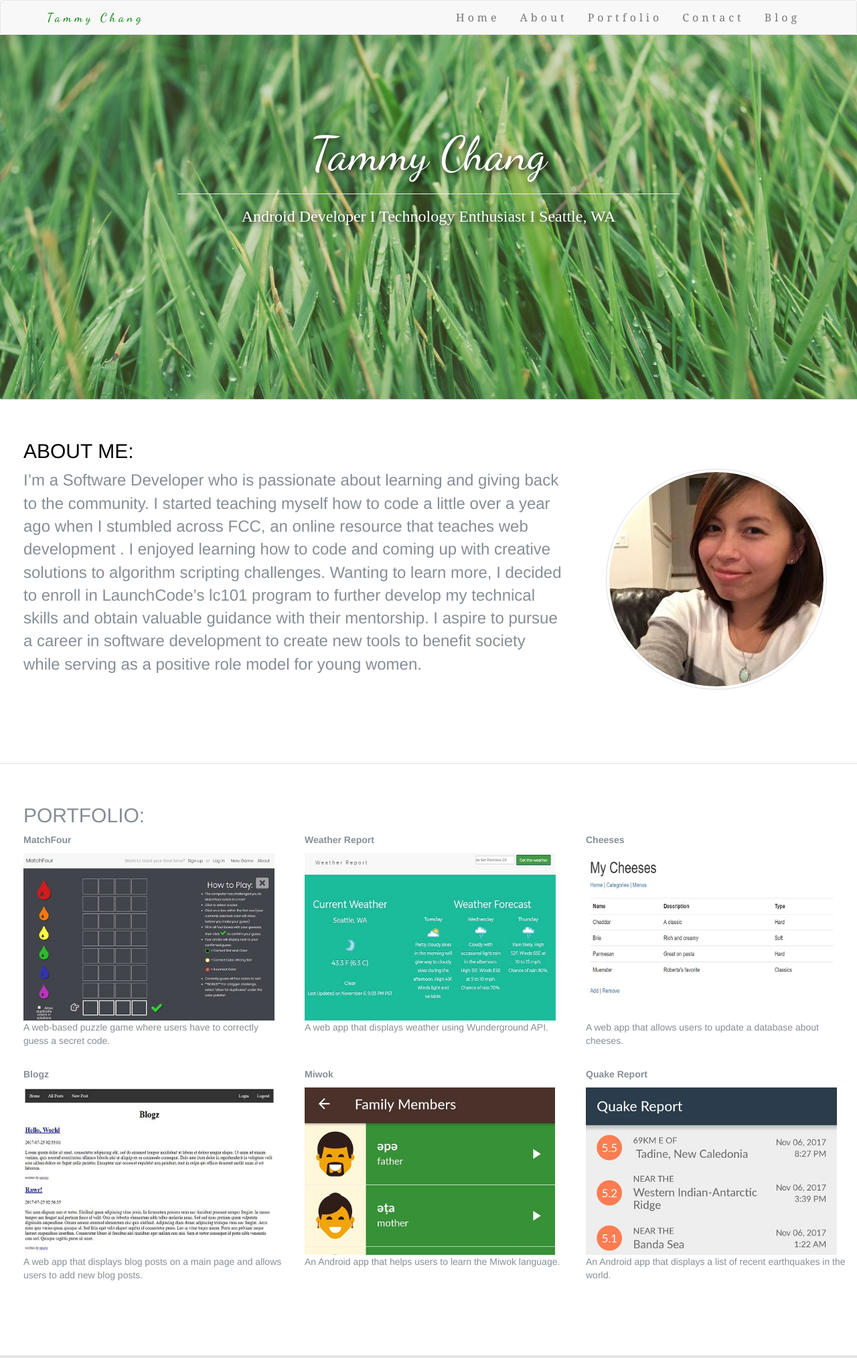
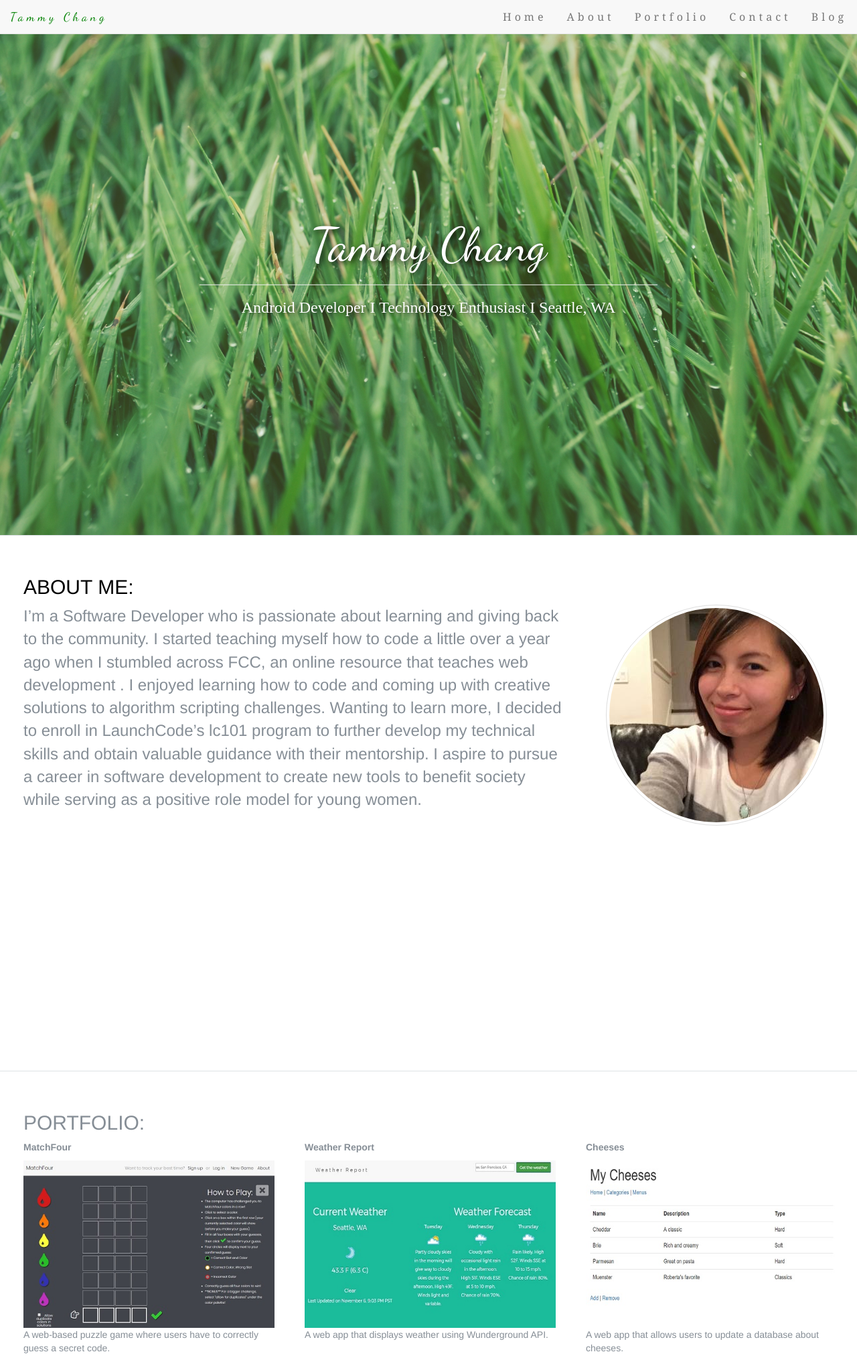
Before and after one commit to ctam91/tammysblog, a Flask app: page / in a window 1280 px wide. Shown: the top 2028 px of the page at 67% size. Run offline with Flask 2, Linux system fonts and the light colour scheme; some libraries are stand-ins or nearby versions; some web fonts are replaced.

Commit message:
update style

```diff
--- a/static/styles/mainpage.css
+++ b/static/styles/mainpage.css
@@ -40,6 +40,7 @@ section{
     padding-bottom: 220px;
     background: url("static/img/grass.jpg")no-repeat;
     background-size:cover;
+    height: 100vh;
 }
 
 #about {
@@ -50,14 +51,16 @@ section{
   color: black;
   padding-left:20px;
   font-size: 24px;
+  height: 100vh;
 }
 
 #portfolio{
- padding-top:40px;
+  padding-top:40px;
   padding-bottom:100px;
-background-color: white;
+  background-color: white;
   background-size:cover;
   padding-left:20px;
+  height: 100vh;
 }
 
 #portfolio, p{
@@ -65,11 +68,12 @@ background-color: white;
 }
 
 #contact{
-padding-top:20px;
+  padding-top:20px;
   padding-bottom:50px;
- background: #E5E4E2;
+  background: #E5E4E2;
   background-size:cover;
   text-align: center;
+  height: 100vh;
 
 }
 
@@ -132,7 +136,7 @@ float: left;
 
 .btnlist{
   font-size: 18px;
-  text-algin: center;
+  text-align: center;
   margin-left:20px;
 }
 
@@ -152,13 +156,12 @@ float: left;
 }
 
 .navbar-nav  li a:hover {
-    color: #1abc9c !important;
+  color: #1abc9c !important;
 }
 
 .title {
   color:green;
   font-family: dancing script;
-  font-size: 18px;
 }
 
 .img-profile {
@@ -188,3 +191,10 @@ float: left;
   font-family: cambria !important;
   font-size: 16px;
 }
+
+.container {
+    position: absolute;
+    top: 50%;
+    left: 50%;
+    transform: translateX(-50%) translateY(-50%);
+}
--- a/templates/base.html
+++ b/templates/base.html
@@ -29,17 +29,18 @@
 <!-- End Header-->
 
 <!--Navigation bar-->
-<nav class="navbar navbar-default">
-    <div class="container">
+<nav class="navbar navbar-default navbar-fixed-top topnav navbar-custom" role="navigation">
+     <div class="container-fluid">
        <div class="navbar-header">
-            <button type="button" class="navbar-toggle" data-toggle="collapse" data-target="#myNavbar">
+           <button type="button" class="navbar-toggle collapsed" data-toggle="collapse" data-target="#bs-example-navbar-collapse-1" aria-expanded="false">
+            <span class="sr-only">Toggle navigation</span>
             <span class="icon-bar"></span>
             <span class="icon-bar"></span>
             <span class="icon-bar"></span>
           </button>
           <a class="navbar-brand title" href="#">Tammy Chang</a>
       </div>
-        <div class="collapse navbar-collapse" id="myNavbar">
+      <div class="collapse navbar-collapse" id="bs-example-navbar-collapse-1">
         <ul class="nav navbar-nav navbar-right custom-nav">
           <li><a href="#home">Home</a></li>
           <li><a href="#about">About</a></li>
@@ -50,6 +51,7 @@
        </div>
      </div>
   </nav>
+<!--End navigation bar-->
 
 <!--End navigation bar-->
   <body>
--- a/templates/mainpage.html
+++ b/templates/mainpage.html
@@ -4,7 +4,7 @@
 <!--Start contact section-->
 
 <section id="home" style="background-image: url(static/img/grass.jpg)">
-  <div class="container-fluid">
+  <div class="container-fluid container">
     <div class="row">
       <div class="col-xs-12 block2">
         <h1 class="mheader"> Tammy Chang </h1>
```
Lines whose indentation alone changed are shown as unchanged.
